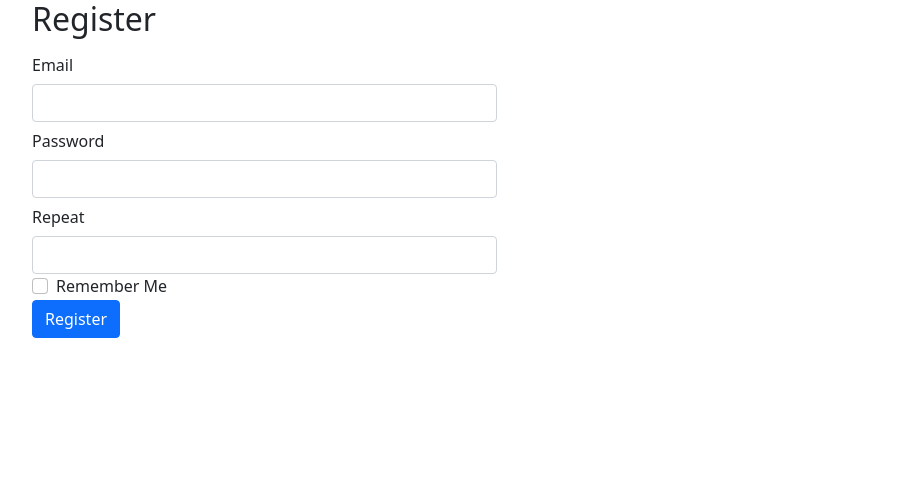
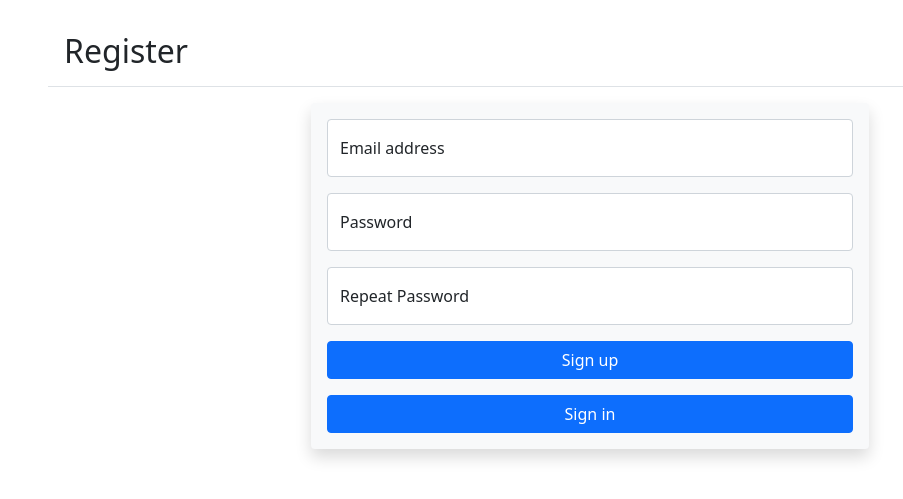
Before and after one commit to teleprint-me/teleprint-me, a Flask app: page /auth/register in a window 1280 px wide. Shown: the top 499 px of the page, without its empty margins (50-953 px from the left). Run offline with Flask 2, Linux system fonts and the light colour scheme; data that the repository does not hold is empty.

Commit message:
Prototype login session
- Clean up ledger/__init__.py
- Clean up auth/register.html
- Add links to auth/login and auth/register templates
- Hide nav import from jinja temporarily
- Add simple index with basic feedback

```diff
--- a/ledger/__init__.py
+++ b/ledger/__init__.py
@@ -1,4 +1,3 @@
-from logging.config import dictConfig
 from flask import Flask
 
 from ledger.core.extensions import mongo
@@ -24,7 +23,11 @@ def create_app(config: str = None) -> Flask:
             date, time = datetime.datetime.now().isoformat().split('T')
             time = time.split('.')[0]
             return f'{date}@{time}'
-        return dict(zip=zip, list=list, timestamp=timestamp)
+        return {
+            'zip': zip,
+            'list': list,
+            'timestamp': timestamp
+        }
 
     app.register_blueprint(auth.bp)
     app.register_blueprint(index.bp)
--- a/ledger/templates/auth/login.html
+++ b/ledger/templates/auth/login.html
@@ -35,8 +35,9 @@
             </div>
         </div>
 
-        <button type="submit" name="submit" class="btn btn-primary w-100">Sign in</button>
+        <button type="submit" name="submit" class="btn btn-primary w-100 mb-3">Sign in</button>
 
+        <a href="/auth/register" class="btn btn-primary w-100">Sign up</a>
     </form>
 {% endblock %}
 
--- a/ledger/templates/auth/register.html
+++ b/ledger/templates/auth/register.html
@@ -1,34 +1,84 @@
 {% extends 'base.html' %}
 
 {% block main %}
-    <h2>Register</h2>
-    <form method="post">
-        <div class="col-md-6">
-            <label for="inputEmail3" class="col-sm-2 col-form-label">Email</label>
-            <div class="col-sm-10">
-                <input type="email" name="email" class="form-control" id="inputEmail3">
+    <h2 class="border-bottom m-3 p-3">Register</h2>
+
+    <form class="d-flex flex-column bg-light rounded mx-auto m-3 p-3 shadow w-50 needs-validation"
+          enctype="application/x-www-form-urlencoded"
+          action="/auth/register"
+          method="post"
+          novalidate>
+
+        <div class="form-floating mb-3">
+            <input type="email"
+                   name="email"
+                   class="form-control"
+                   id="floatingInput"
+                   placeholder="name@example.com"
+                   required>
+            <label for="floatingInput">Email address</label>
+            <div class="invalid-feedback">
+                Please provide a email.
             </div>
         </div>
-        <div class="col-md-6">
-            <label for="inputPassword3" class="col-sm-2 col-form-label">Password</label>
-            <div class="col-sm-10">
-                <input type="password" name="password" class="form-control" id="inputPassword3">
+
+        <div class="form-floating mb-3">
+            <input type="password"
+                   name="password"
+                   class="form-control"
+                   id="floatingPassword"
+                   placeholder="Password"
+                   required>
+            <label for="floatingPassword">Password</label>
+            <div class="invalid-feedback">
+                Please provide a password.
             </div>
         </div>
-        <div class="col-md-6">
-            <label for="inputPassword3" class="col-sm-2 col-form-label">Repeat</label>
-            <div class="col-sm-10">
-                <input type="password" name="repeat" class="form-control" id="inputPassword3">
+
+        <div class="form-floating mb-3">
+            <input type="password"
+                   name="repeat"
+                   class="form-control"
+                   id="floatingPassword"
+                   placeholder="Password"
+                   required>
+            <label for="floatingPassword">Repeat Password</label>
+            <div class="invalid-feedback">
+                Please repeat the password.
             </div>
         </div>
-        <div class="col-12">
-            <div class="form-check">
-                <input class="form-check-input" type="checkbox" id="gridCheck1">
-                <label class="form-check-label" for="gridCheck1">
-                   Remember Me
-                </label>
-            </div>
-        </div>
-        <button type="submit" class="btn btn-primary">Register</button>
+
+        <button type="submit" name="submit" class="btn btn-primary w-100 mb-3">Sign up</button>
+
+        <a href="/auth/login" class="btn btn-primary w-100">Sign in</a>
+    </form>
+
     </form>
 {% endblock %}
+
+{% block scripts %}
+    <script charset="utf-8">
+        let form = document.querySelector('form');
+
+        let modifyFormWidth = () => {
+            if (window.innerWidth < 768) {
+                form.classList.replace('w-50', 'w-100');
+            } else {
+                form.classList.replace('w-100', 'w-50');
+            }
+        }
+
+        ['load', 'resize'].forEach((event) => {
+            window.addEventListener(event, modifyFormWidth);
+        });
+
+        form.addEventListener('submit', (event) => {
+            if (!form.checkValidity()) {
+                event.preventDefault()
+                event.stopPropagation()
+            }
+
+            form.classList.add('was-validated')
+        }, false);
+    </script>
+{% endblock %}
--- a/ledger/templates/base.html
+++ b/ledger/templates/base.html
@@ -17,7 +17,7 @@
     </head>
     <body>
         {% if g.user %}
-            {% include 'nav.html' %}
+            {# include 'nav.html' #}
         {%- endif %}
 
         <main class="container">
```
Also changed, not shown: ledger/index.py (+12 -2 lines), ledger/templates/index.html (+16 -0 lines).
